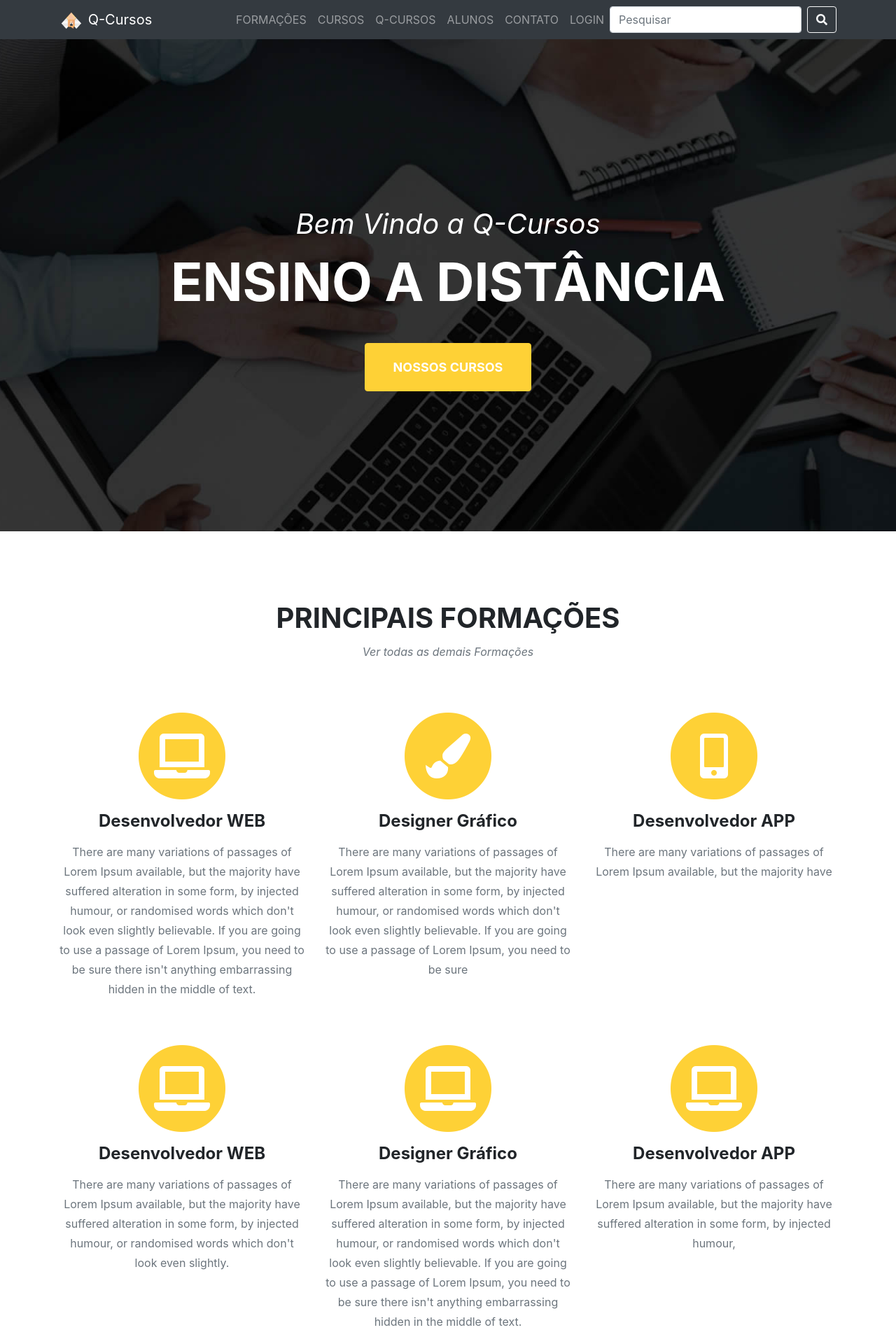
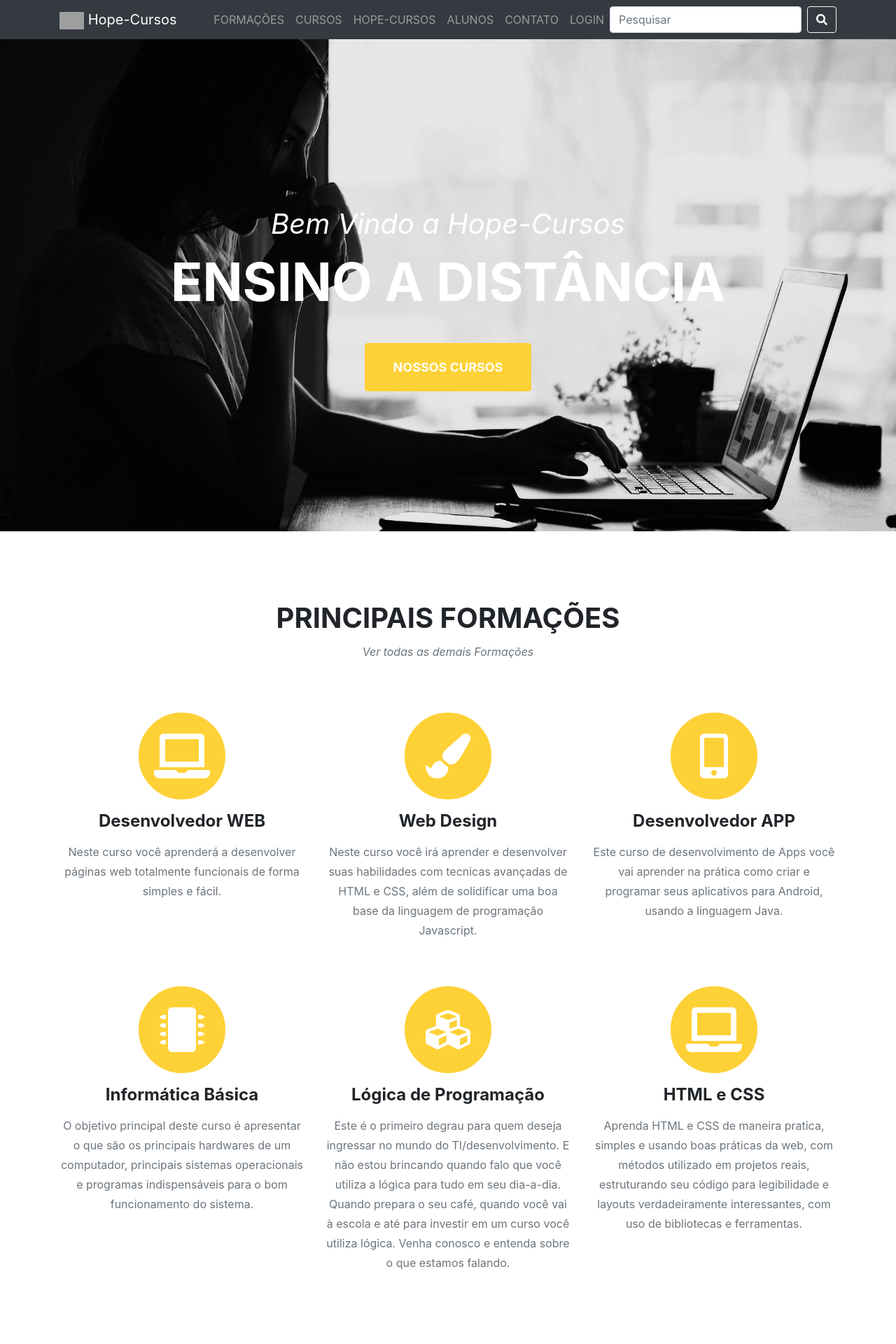
Before and after one commit to felipecosta-silva/Hope-Cursos, a PHP site: page / in a window 1280 px wide. Shown: the top 1920 px of the page at 70% size. Run offline with PHP 8.4, Linux system fonts and the light colour scheme; some libraries are stand-ins or nearby versions; grey boxes are pictures that could not be loaded.

Commit message:
troca do banner

```diff
--- a/cabecalho.php
+++ b/cabecalho.php
@@ -37,7 +37,7 @@
 <nav class="navbar navbar-expand-lg navbar-dark bg-dark fixed-top">
 	<div class="container">
 		<a class="navbar-brand js-scroll-trigger" href="index.php#page-top">
-		<img src="img/logo-qcursos.png" class="img_logo"> <span class="texto-logo">Q-Cursos</span></a>
+		<img src="img/logo-hcursos" class="img_logo"> <span class="texto-logo">Hope-Cursos</span></a>
 		<button class="navbar-toggler navbar-toggler-right" type="button" data-toggle="collapse" data-target="#navbarResponsive" arial-controls="navbarResponsive" aria-expanded="false" aria-label="Toggle Navigation">
 			Menu <i class="fas fa-bars"></i>
 	    </button>
@@ -50,7 +50,7 @@
 	    			<a class="nav-link js-scroll-trigger" href="index.php#cursos">Cursos</a>
 	    		</li>
 	    		<li class="nav-item">
-	    			<a class="nav-link js-scroll-trigger" href="index.php#qcursos">Q-Cursos</a>
+	    			<a class="nav-link js-scroll-trigger" href="index.php#hopecursos">Hope-Cursos</a>
 	    		</li>
 	    		<li class="nav-item">
 	    			<a class="nav-link js-scroll-trigger" href="index.php#alunos">Alunos</a>
--- a/css/style-padrao.css
+++ b/css/style-padrao.css
@@ -12,11 +12,18 @@
  }
 
  a:hover{
- color:#fec503
+ color:#6d685a
  }
 
- .text-primary{
- color:#fed136!important}h1,h2,h3,h4,h5,h6{
+ .hope-color {
+	color:#0a966b!important;
+ }
+
+ .text-primary {
+ 	color:#fed136!important
+}
+
+ h1,h2,h3,h4,h5,h6{
  font-weight:700;
  font-family:Montserrat,-apple-system,BlinkMacSystemFont,'Segoe UI',Roboto,'Helvetica Neue',Arial,sans-serif,'Apple Color Emoji','Segoe UI Emoji','Segoe UI Symbol','Noto Color Emoji'
  }
--- a/css/style-site.css
+++ b/css/style-site.css
@@ -17,9 +17,7 @@
 }
 
 header.cabecalho {
-  text-align: center;
-  color: #fff;
-  background-image: url(../img/banner.jpg);
+  background-image: url(../img/banner/laptop.jpg);
   background-repeat: no-repeat;
   background-attachment: scroll;
   background-position: center center;
@@ -28,7 +26,9 @@ header.cabecalho {
 
 header.cabecalho .intro-text {
   padding-top: 150px;
-  padding-bottom: 100px
+  padding-bottom: 100px;
+  text-align: center;
+  color: #fff;
 }
 
 header.cabecalho .intro-text .intro-lead-in {
--- a/index.php
+++ b/index.php
@@ -8,7 +8,7 @@ include_once("cabecalho.php")
   <div class="container">
     <div class="intro-text">
       <div class="intro-lead-in">
-        Bem Vindo a Q-Cursos
+        Bem Vindo a Hope-Cursos
       </div>
       <div class="intro-heading text-uppercase">
         Ensino a Distância
@@ -34,15 +34,15 @@ include_once("cabecalho.php")
           <i class="fas fa-laptop fa-stack-1x fa-inverse"></i>
         </span>
         <h4 class="titulo_formacao">Desenvolvedor WEB</h4>
-        <p class="text-muted">There are many variations of passages of Lorem Ipsum available, but the majority have suffered alteration in some form, by injected humour, or randomised words which don't look even slightly believable. If you are going to use a passage of Lorem Ipsum, you need to be sure there isn't anything embarrassing hidden in the middle of text.</p>
+        <p class="text-muted">Neste curso você aprenderá a desenvolver páginas web totalmente funcionais de forma simples e fácil.</p>
       </div>
       <div class="col-md-4">
         <span class="fa-stack fa-4x">
           <i class="fas fa-circle fa-stack-2x text-primary"></i>
           <i class="fas fa-paint-brush fa-stack-1x fa-inverse"></i>
         </span>
-        <h4 class="titulo_formacao">Designer Gráfico</h4>
-        <p class="text-muted">There are many variations of passages of Lorem Ipsum available, but the majority have suffered alteration in some form, by injected humour, or randomised words which don't look even slightly believable. If you are going to use a passage of Lorem Ipsum, you need to be sure</p>
+        <h4 class="titulo_formacao">Web Design</h4>
+        <p class="text-muted">Neste curso você irá aprender e desenvolver suas habilidades com tecnicas avançadas de HTML e CSS, além de solidificar uma boa base da linguagem de programação Javascript.</p>
       </div>
       <div class="col-md-4">
         <span class="fa-stack fa-4x">
@@ -50,33 +50,33 @@ include_once("cabecalho.php")
           <i class="fas fa-mobile-alt fa-stack-1x fa-inverse"></i>
         </span>
         <h4 class="titulo_formacao">Desenvolvedor APP</h4>
-        <p class="text-muted">There are many variations of passages of Lorem Ipsum available, but the majority have </p>
+        <p class="text-muted">Este curso de desenvolvimento de Apps você vai aprender na prática como criar e programar seus aplicativos para Android, usando a linguagem Java.</p>
       </div>
     </div>
     <div class="row text-center mt-5">
       <div class="col-md-4">
         <span class="fa-stack fa-4x">
           <i class="fas fa-circle fa-stack-2x text-primary"></i>
-          <i class="fas fa-laptop fa-stack-1x fa-inverse"></i>
+          <i class="fas fa-microchip fa-stack-1x fa-inverse"></i>
         </span>
-        <h4 class="titulo_formacao">Desenvolvedor WEB</h4>
-        <p class="text-muted">There are many variations of passages of Lorem Ipsum available, but the majority have suffered alteration in some form, by injected humour, or randomised words which don't look even slightly.</p>
+        <h4 class="titulo_formacao">Informática Básica</h4>
+        <p class="text-muted">O objetivo principal deste curso é apresentar o que são os principais hardwares de um computador, principais sistemas operacionais e programas indispensáveis para o bom funcionamento do sistema.</p>
+      </div>
+      <div class="col-md-4">
+        <span class="fa-stack fa-4x">
+          <i class="fas fa-circle fa-stack-2x text-primary"></i>
+          <i class="fas fa-cubes fa-stack-1x fa-inverse"></i>
+        </span>
+        <h4 class="titulo_formacao">Lógica de Programação</h4>
+        <p class="text-muted">Este é o primeiro degrau para quem deseja ingressar no mundo do TI/desenvolvimento. E não estou brincando quando falo que você utiliza a lógica para tudo em seu dia-a-dia. Quando prepara o seu café, quando você vai à escola e até para investir em um curso você utiliza lógica. Venha conosco e entenda sobre o que estamos falando.</p>
       </div>
       <div class="col-md-4">
         <span class="fa-stack fa-4x">
           <i class="fas fa-circle fa-stack-2x text-primary"></i>
           <i class="fas fa-laptop fa-stack-1x fa-inverse"></i>
         </span>
-        <h4 class="titulo_formacao">Designer Gráfico</h4>
-        <p class="text-muted">There are many variations of passages of Lorem Ipsum available, but the majority have suffered alteration in some form, by injected humour, or randomised words which don't look even slightly believable. If you are going to use a passage of Lorem Ipsum, you need to be sure there isn't anything embarrassing hidden in the middle of text.</p>
-      </div>
-      <div class="col-md-4">
-        <span class="fa-stack fa-4x">
-          <i class="fas fa-circle fa-stack-2x text-primary"></i>
-          <i class="fas fa-laptop fa-stack-1x fa-inverse"></i>
-        </span>
-        <h4 class="titulo_formacao">Desenvolvedor APP</h4>
-        <p class="text-muted">There are many variations of passages of Lorem Ipsum available, but the majority have suffered alteration in some form, by injected humour,</p>
+        <h4 class="titulo_formacao">HTML e CSS</h4>
+        <p class="text-muted">Aprenda HTML e CSS de maneira pratica, simples e usando boas práticas da web, com métodos utilizado em projetos reais, estruturando seu código para legibilidade e layouts verdadeiramente interessantes, com uso de bibliotecas e ferramentas.</p>
       </div>
     </div>
   </div>
@@ -195,7 +195,7 @@ include_once("cabecalho.php")
 </section>
 <!-- Fim área de cursos -->
 <!-- Escola de Cursos -->
-<section class="page-section" id="qcursos">
+<section class="page-section" id="hopecursos">
   <div class="container">
     <div class="row">
       <div class="col-lg-12 text-center">
@@ -399,7 +399,7 @@ include_once("cabecalho.php")
   <div class="container">
     <div class="row align-items-center">
       <div class="col-md-4">
-        <span class="copyright"><i class="far fa-envelope mr-1"></i>qcursos@treinamentoweb.com</span>
+        <span class="copyright"><i class="far fa-envelope mr-1"></i>hopecursos@treinamentoweb.com</span>
       </div>
       <div class="col-md-4">
         <ul class="list-inline social-buttons">
@@ -426,7 +426,7 @@ include_once("cabecalho.php")
             <a href="#">Felipe Costa</a>
           </li>
           <li class="list-inline-item">
-            <a class="text-muted" href="http://api.whatsapp.com/send?1=pt_BR&phone=5581999999999" alt="81 99999-9999" target="_blank"><i class="fab fa-whatsapp mr-1"></i>81 9523-6005</a>
+            <a class="text-muted" href="http://api.whatsapp.com/send?1=pt_BR&phone=5581999999999" alt="81 99999-9999" target="_blank"><i class="fab fa-whatsapp mr-1"></i>81 99523-6005</a>
           </li>
         </ul>
       </div>
```
Also changed, not shown: img/banner/banner.jpg (renamed from img/banner.jpg), img/banner/home-office.jpg (added), img/banner/laptop.jpg (added), img/banner/meeting.jpg (added), img/banner/photothumb.db (added), img/banner/still-life.jpg (added), img/logo-hcursos.jpg (added), img/logo.png, img/photothumb.db (added).
